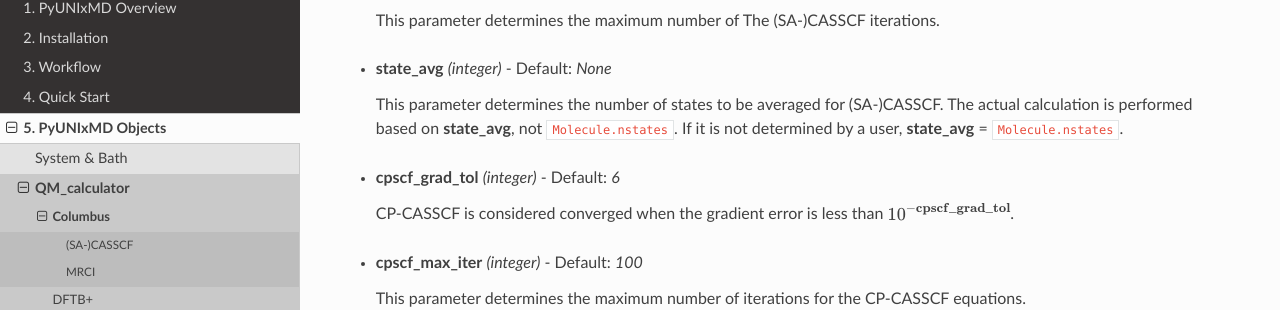
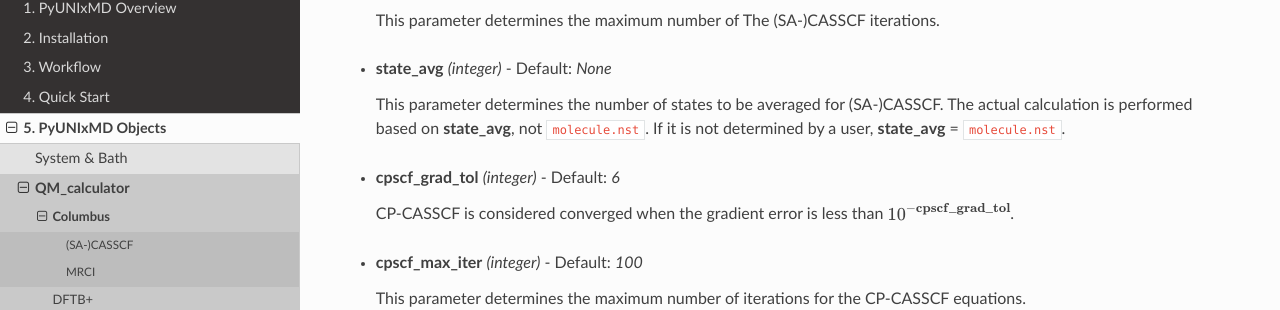
Before and after one commit to skmin-lab/unixmd, a Sphinx documentation site: the page built from docs/source/objects/qm/prog_columbus.rst, in a window 1280 px wide and 900 px high, scrolled down 1852 px. Shown: the part 137-447 px from the top of the window. Built offline with Sphinx 7.4.7 and the Read the Docs theme 2.0.0, drawn with Linux system fonts in a browser that asks for light colours; cross-references to code outside the pages are shown as plain code; some of the changed text lies outside the part shown.

Commit message:
recover Molecule.nstate as identical in other codes

```diff
--- a/docs/source/objects/qm/prog_columbus.rst
+++ b/docs/source/objects/qm/prog_columbus.rst
@@ -137,8 +137,8 @@ Detailed description of parameters
 - **state_avg** *(integer)* - Default: *None*
 
   This parameter determines the number of states to be averaged for (SA-)CASSCF.
-  The actual calculation is performed based on **state_avg**, not ``Molecule.nstates``.
-  If it is not determined by a user, **state_avg** = ``Molecule.nstates``.
+  The actual calculation is performed based on **state_avg**, not ``molecule.nst``.
+  If it is not determined by a user, **state_avg** = ``molecule.nst``.
 
 \
 
@@ -319,8 +319,8 @@ Detailed description of parameters
 - **state_avg** *(integer)* - Default: *None*
 
   This parameter determines the number of states to be averaged for (SA-)CASSCF and MRCI.
-  The actual calculation is performed based on **state_avg**, not ``Molecule.nstates``.
-  If it is not determined by a user, **state_avg** = ``Molecule.nstates``.
+  The actual calculation is performed based on **state_avg**, not ``molecule.nst``.
+  If it is not determined by a user, **state_avg** = ``molecule.nst``.
 
 \
 
```
